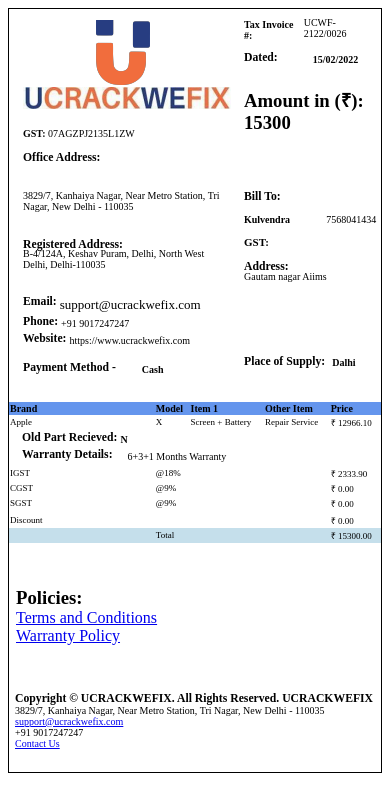
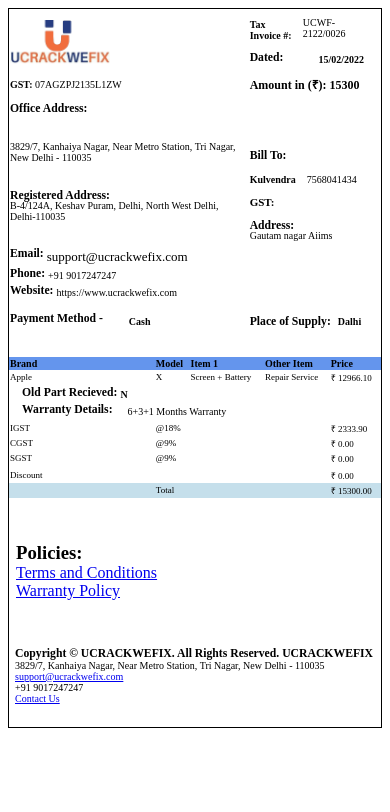
Before and after one commit to Nileshgangwar/UCRACKWEFIX, a plain HTML site: page index.html in a window 390 px wide. Drawn offline with Linux system fonts and the light colour scheme.

Commit message:
change code

```diff
--- a/style.css
+++ b/style.css
@@ -5,6 +5,8 @@
 }
 .container{
     border: 1px solid black;
+    box-sizing: border-box;
+    overflow: auto;
 }
 .main_box{
     display: flex;
@@ -276,12 +278,25 @@
         font-size: 12px;
     }
 }
+/* @media screen  and (max-width: 416px){
+
+} */
 @media screen  and (max-width: 416px){
+    .main_box .box1 {
+        /* margin-right: 27px; */
+        margin-left: 1px;
+    }
     .main_container {
         margin: 0;
     }
-}
-@media screen  and (max-width: 393px){
+    .img {
+        width: 100px;
+    }
+    .amount h3 {
+        font-size: 12px;
+        margin-top: 8px;
+        margin-bottom: 3px;
+    }
     .gst p {
         font-size: 10px;
     }
@@ -332,7 +347,7 @@
         display: flex;
     }
     h4 span {
-        margin-left: 36px;
+        margin-left: 11px;
     }
     .h3 {
         font-size: 11px;
```
